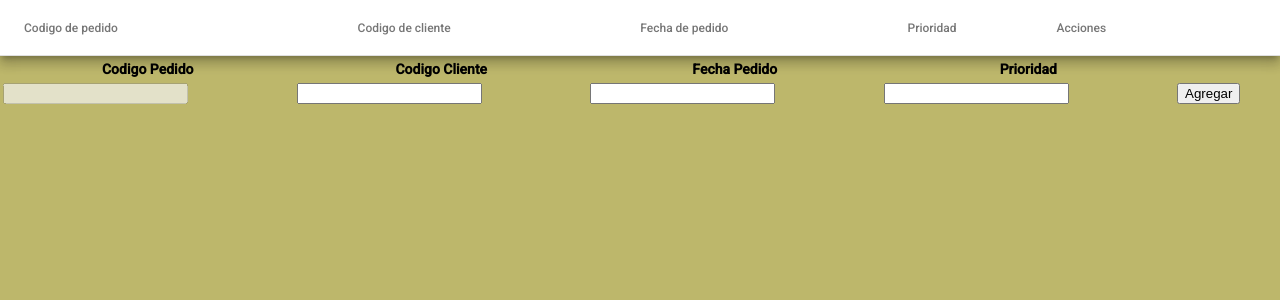
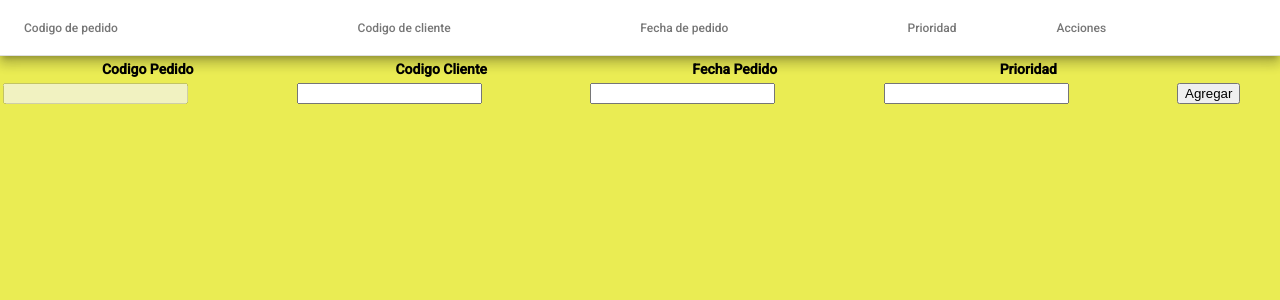
Before and after one commit to Jhovi/MrJuerga, an Angular app: page / in a window 1280 px wide. Shown: the top 300 px of the page. Built offline with nearby package versions, Linux system fonts and the light colour scheme; no server answers.

Commit message:
JKR-7 css color modified

```diff
--- a/src/styles.css
+++ b/src/styles.css
@@ -3,7 +3,7 @@
 html,
 body {
     height: 100%;
-    background-color: darkkhaki;
+    background-color: rgb(234, 236, 83);
 }
 
 body {
```
